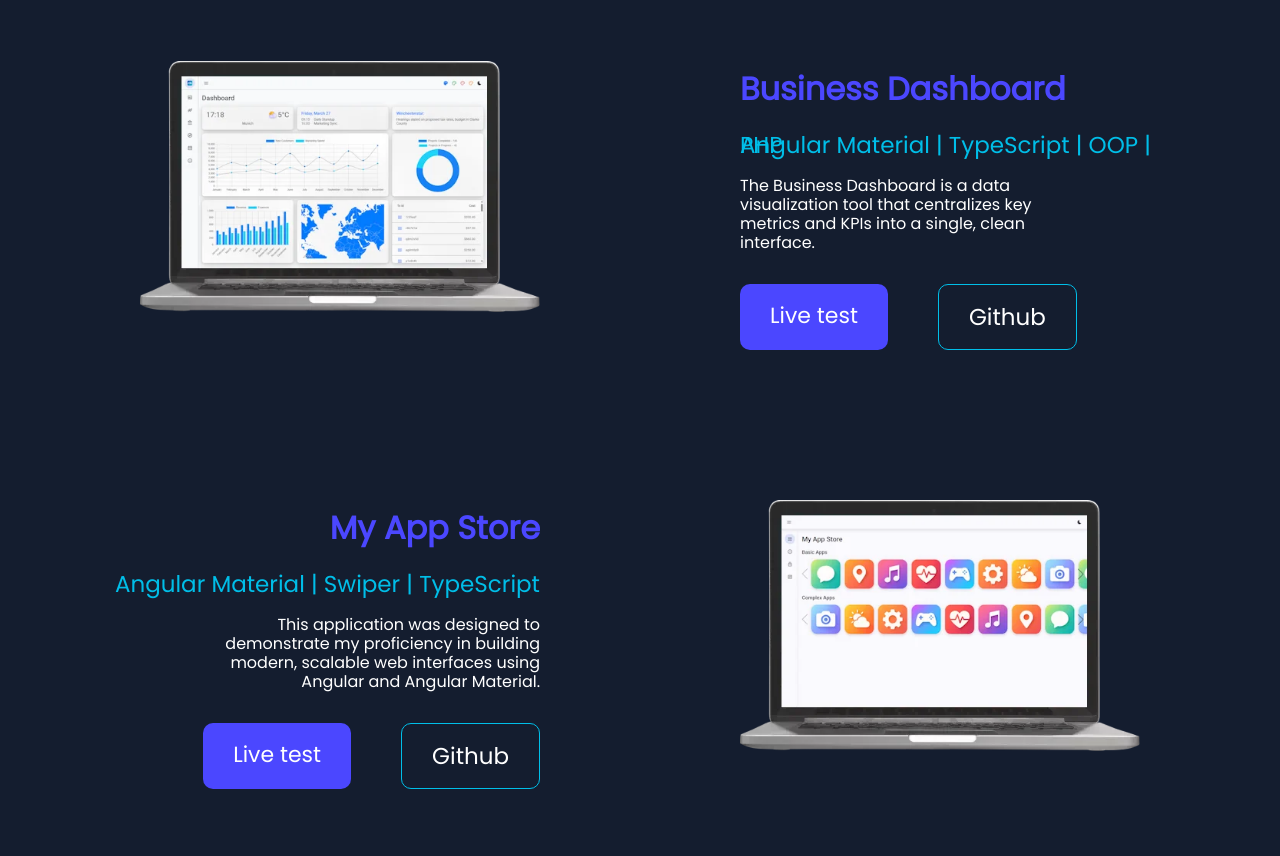
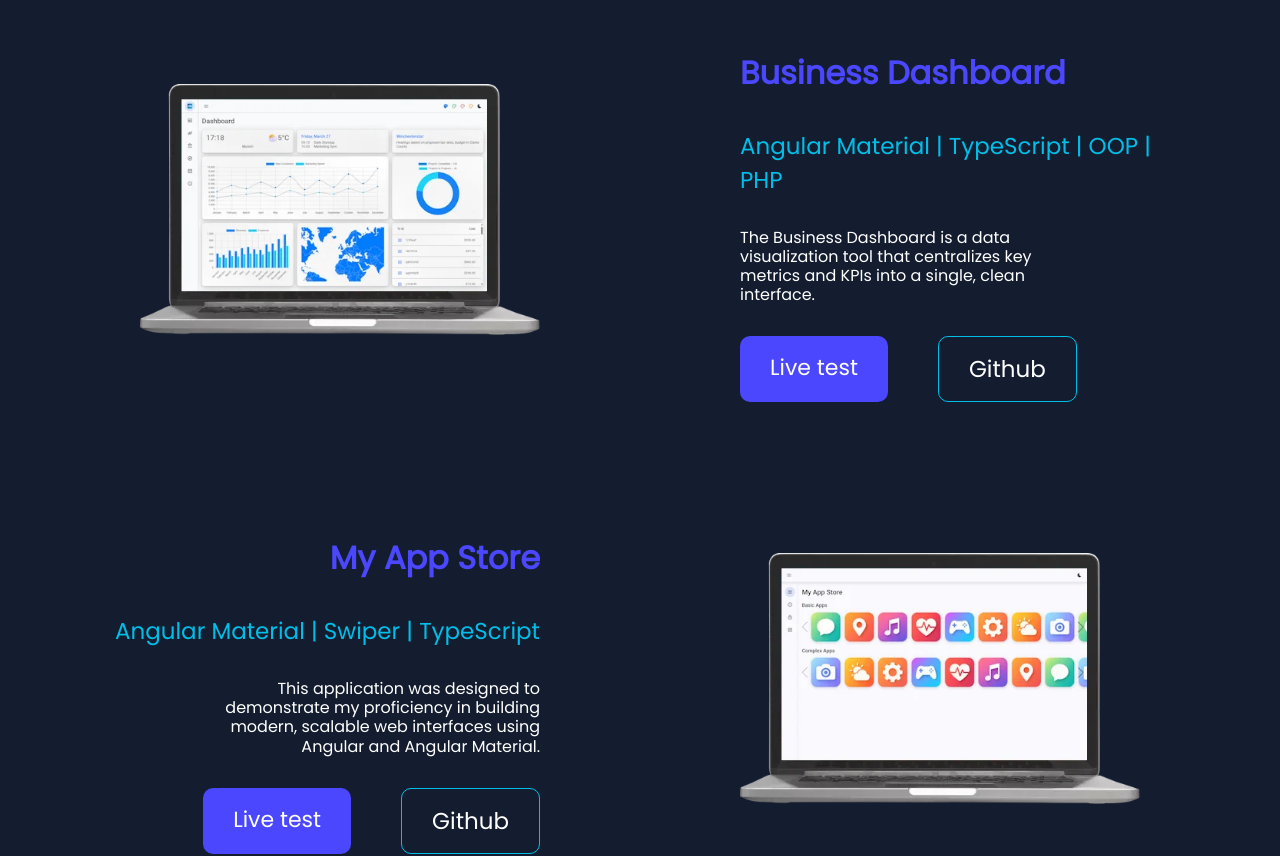
Before and after one commit to 43and18zeroes/cw-coding, an Angular app: page / in a window 1280 px wide. Shown: the part 3360-4216 px from the top of the page. Built offline with nearby package versions, Linux system fonts and the light colour scheme; a web font is replaced by a local one.

Commit message:
portfolio scss refac

```diff
--- a/src/app/portfolio/portfolio.component.scss
+++ b/src/app/portfolio/portfolio.component.scss
@@ -15,7 +15,6 @@ h4 {
     font-size: 23px;
     font-weight: 400;
     color: $light-blue;
-    line-height: 0;
 }
 
 .portfolio__buttons__live {
@@ -164,7 +163,6 @@ h4 {
 
     .portfolio__examples__picleft__text {
         width: 50%;
-        padding-top: 16px;
         margin-left: $portfolio-examples-distances;
 
         @media (max-width: 1240px) {
@@ -236,7 +234,6 @@ h4 {
 
     .portfolio__examples__picright__text {
         width: 50%;
-        padding-top: 16px;
         margin-right: $portfolio-examples-distances;
         text-align: right;
 
@@ -364,15 +361,8 @@ h4 {
     z-index: -10;
 
     @media (max-width: 1600px) {
-        // width: 500px;
-        // margin-top: 0;
         display: none;
     }
-
-    // @media (max-width: 512px) {
-    //     width: 250px !important;
-    //     margin-top: 64px;
-    // }
 }
 
 .portfolio__lightbgfog {
```
